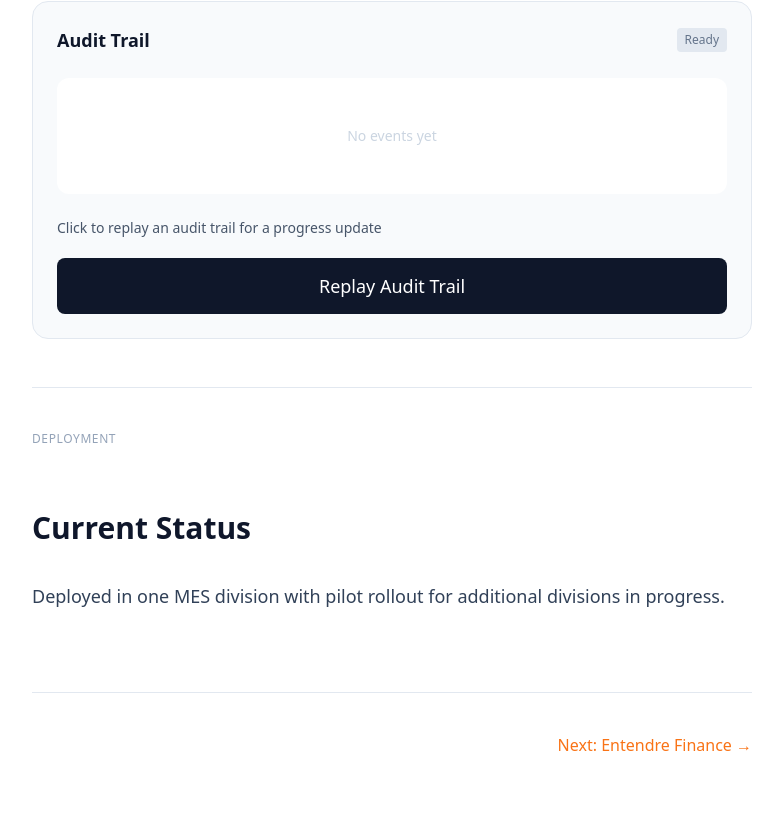
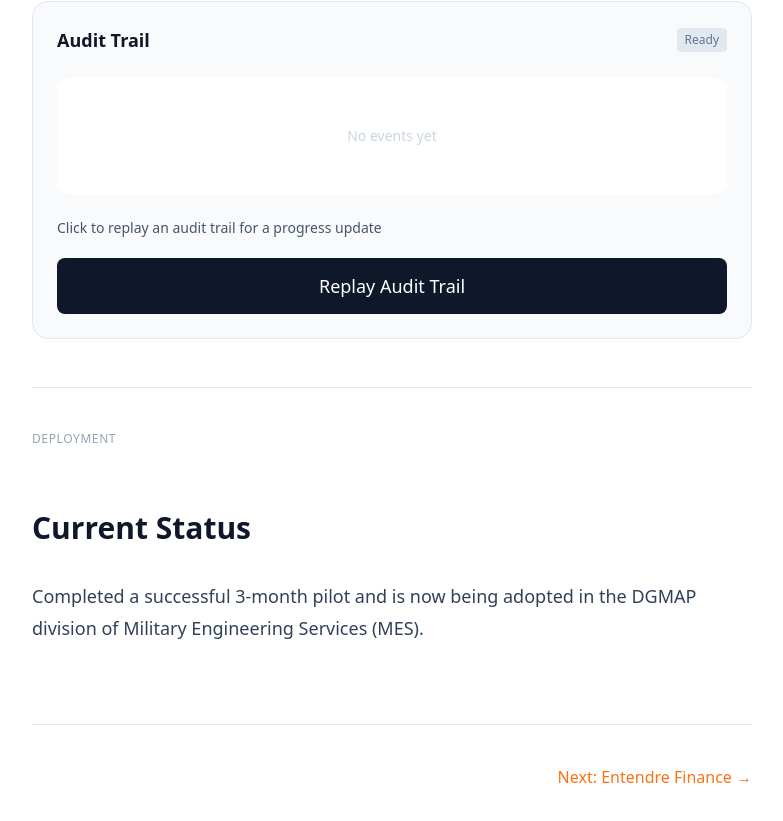
Before and after one commit to akshay-nm/akshay-ooo, a Next.js app: page /work/setu in a window 1280 px wide. Shown: the part 7213-8034 px from the top of the page, without its empty margins (248-1031 px from the left). Built offline with nearby package versions, Linux system fonts and the light colour scheme; a web font is replaced by a local one.

Commit message:
Update Setu deployment status: 3-month pilot complete, DGMAP adoption
https://claude.ai/code/session_01WzmYWT7MawB5keUqYRuBnA

```diff
--- a/src/app/work/setu/page.tsx
+++ b/src/app/work/setu/page.tsx
@@ -191,7 +191,8 @@ export default function SetuCase() {
 
           <h2>Current Status</h2>
           <p>
-            Deployed in one MES division with pilot rollout for additional divisions in progress.
+            Completed a successful 3-month pilot and is now being adopted in the DGMAP division
+            of Military Engineering Services (MES).
           </p>
         </motion.div>
 
```
